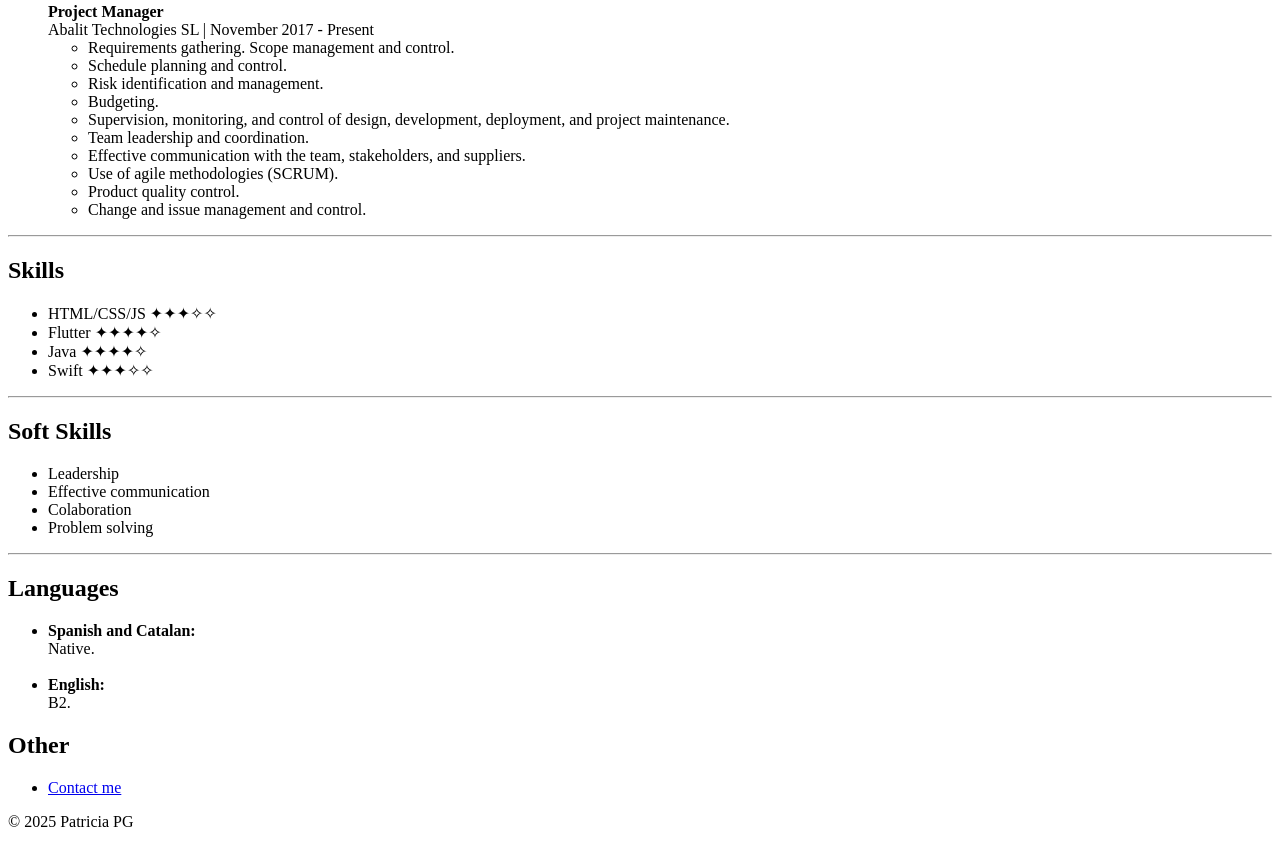
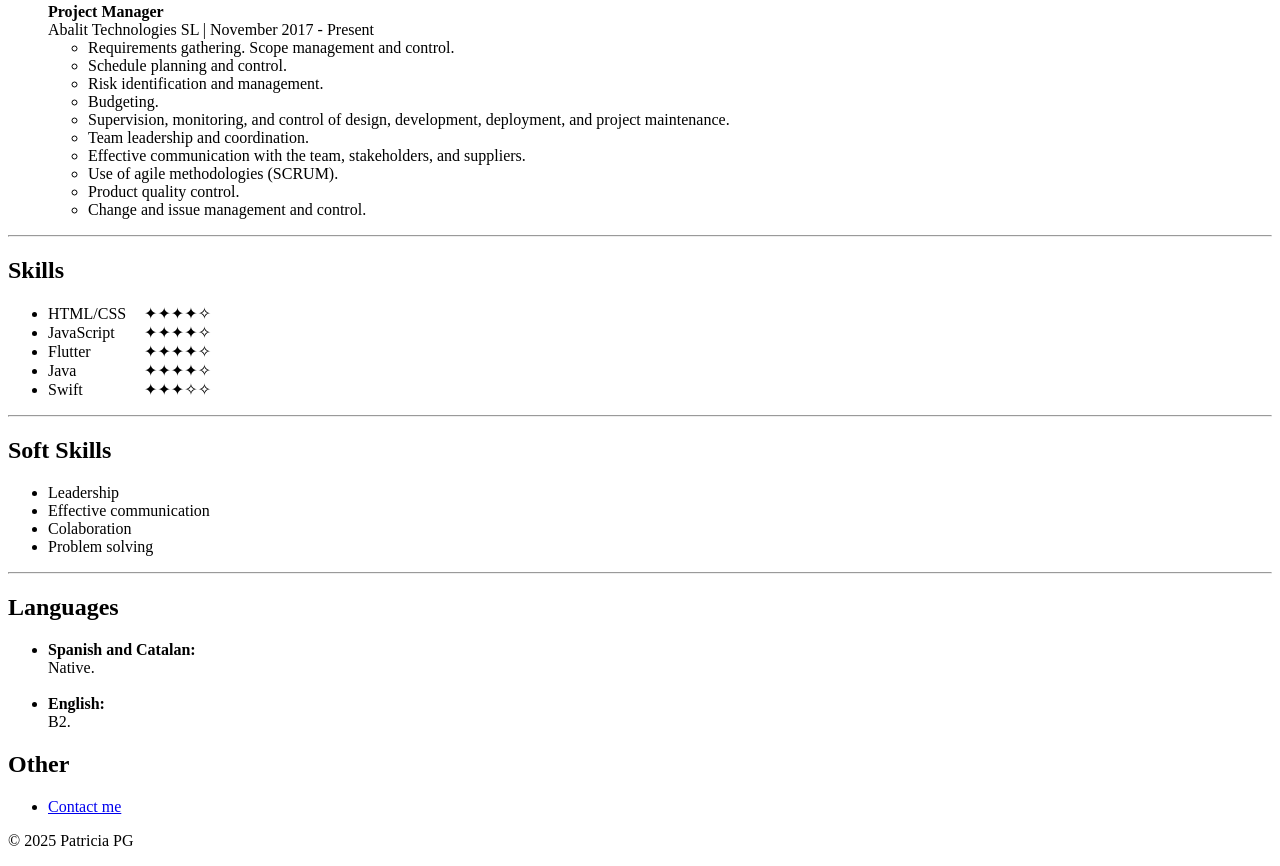
Before and after one commit to patriciapg93/html-portfolio, a plain HTML site: page index.html in a window 1280 px wide. Shown: the part 797-1663 px from the top of the page. Drawn offline with Linux system fonts and the light colour scheme.

Commit message:
Improved skill visuals
Improved skill visuals

```diff
--- a/index.html
+++ b/index.html
@@ -64,10 +64,11 @@
 
     <h2>Skills</h2>
     <ul>
-        <li>HTML/CSS/JS ✦✦✦✧✧</li>
-        <li>Flutter ✦✦✦✦✧</li>
-        <li>Java ✦✦✦✦✧</li>
-        <li>Swift ✦✦✦✧✧</li>
+        <li style="white-space:pre">HTML/CSS&#9;✦✦✦✦✧</li>
+        <li style="white-space:pre">JavaScript&#9;✦✦✦✦✧</li>
+        <li style="white-space:pre">Flutter&#9;&#9;✦✦✦✦✧</li>
+        <li style="white-space:pre">Java&#9;&#9;&#9;✦✦✦✦✧</li>
+        <li style="white-space:pre">Swift&#9;&#9;✦✦✦✧✧</li>
     </ul>
 
     <hr>
```
